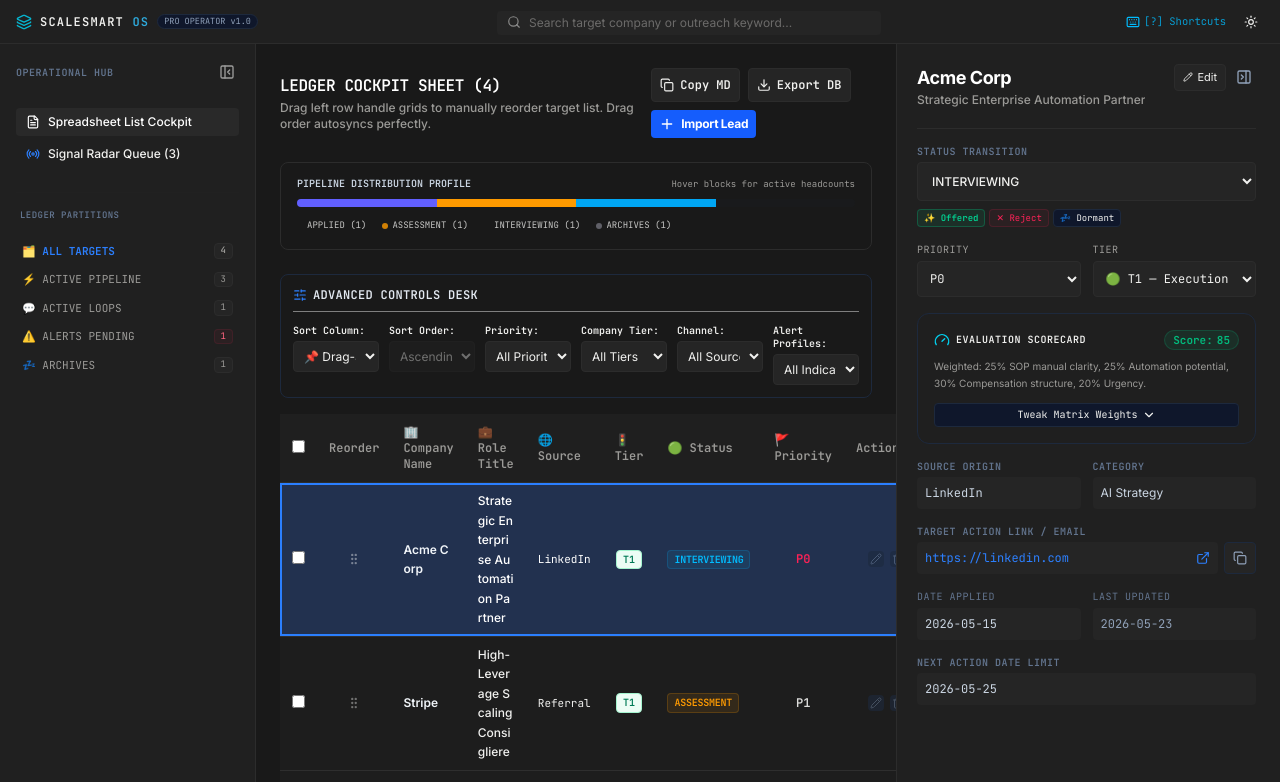
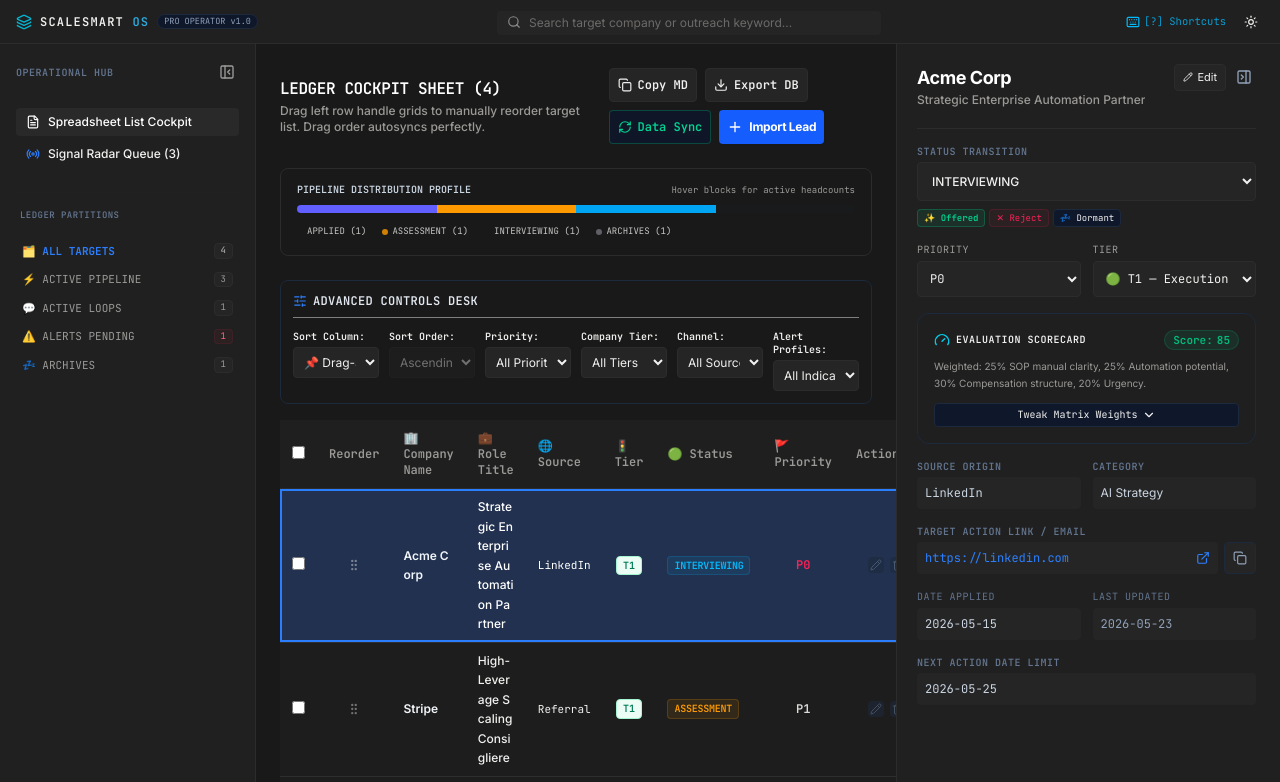
Before and after one commit to johnwesleyquintero/scalesmart-opportunity-os, a React (Vite) app: page / in a window 1280 px wide. Shown: the top 782 px of the page. Built offline with nearby package versions, Linux system fonts and the light colour scheme.

Commit message:
feat: add live data sync trigger
Add a Data Sync button to initiate manual scanning of Gmail signals via Google Apps Script.

```diff
--- a/src/App.tsx
+++ b/src/App.tsx
@@ -1059,6 +1059,21 @@ export default function App() {
                       title="Generates fully formatted spreadsheets CSV document download"
                     >
                       <Download className="w-3.5 h-3.5" /> Export DB
+                    </button>
+                    <button
+                      onClick={triggerLiveScan}
+                      disabled={isConnecting}
+                      className={`p-2 rounded text-xs font-mono font-bold flex items-center gap-1.5 transition border ${
+                        isConnecting
+                          ? "opacity-50 cursor-not-allowed"
+                          : isDark
+                            ? "bg-slate-900/85 border-emerald-500/30 text-emerald-400 hover:bg-slate-800 hover:text-emerald-300"
+                            : "bg-emerald-50/70 border-emerald-200 text-emerald-700 hover:bg-emerald-100"
+                      }`}
+                      title="Command Google Apps Script to run scanGmailSignals() live and fetch updated data"
+                    >
+                      <RefreshCw className={`w-3.5 h-3.5 ${isConnecting ? "animate-spin" : ""}`} />
+                      Data Sync
                     </button>
                     <button
                       onClick={openAddModal}
```
